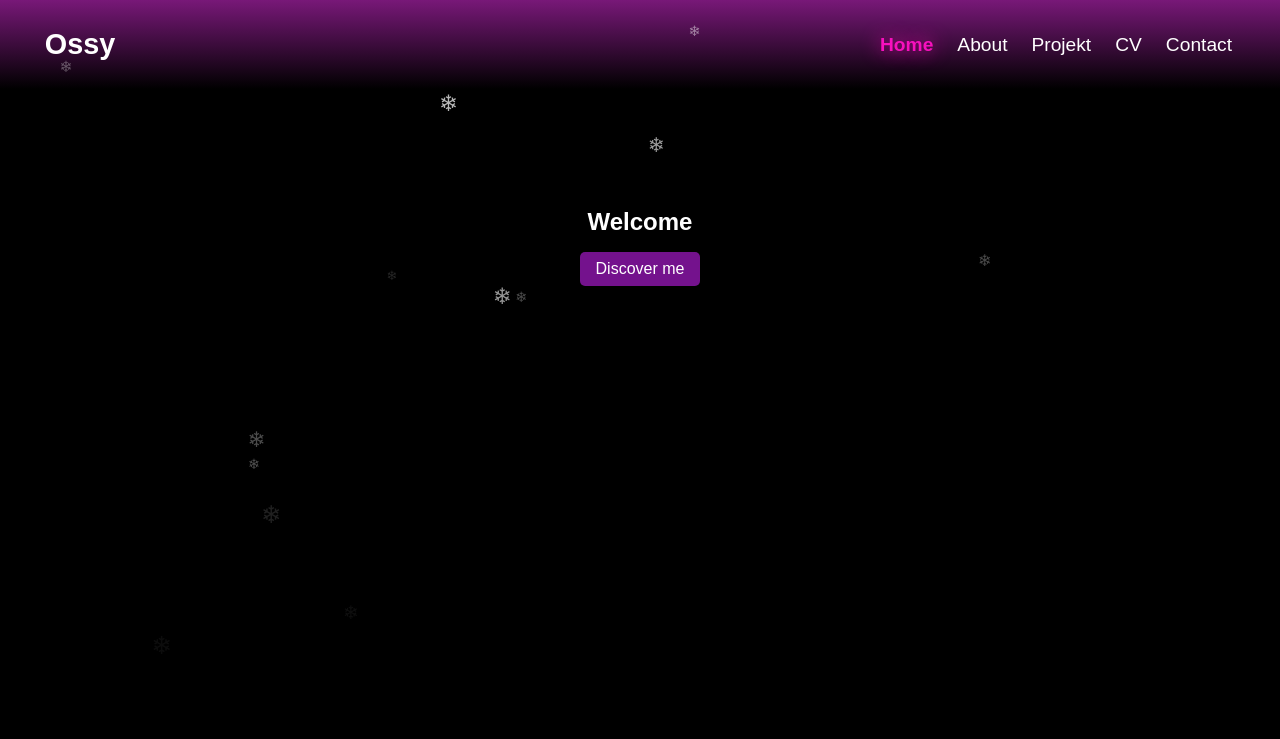
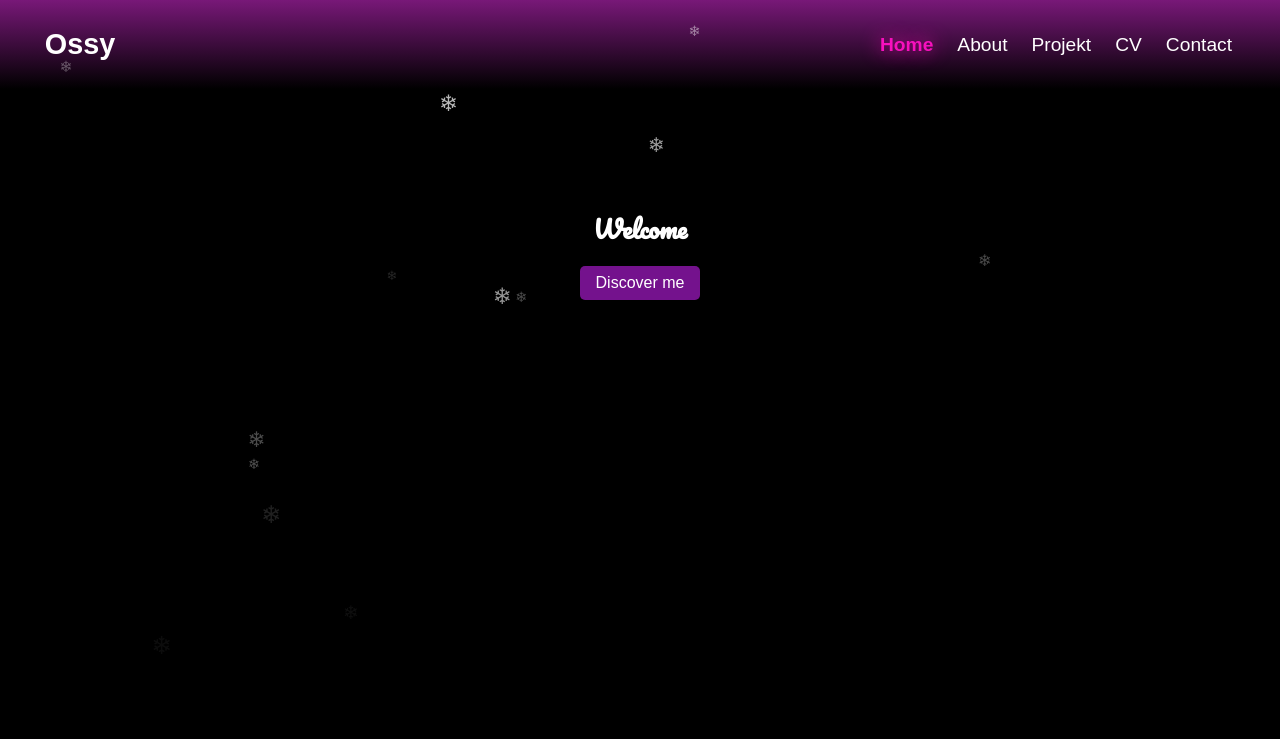
Before and after one commit to OssyCA/Portfolio, a plain HTML site: page index.html in a window 1280 px wide. Shown: the top 739 px of the page. Drawn offline with Linux system fonts and the light colour scheme.

Commit message:
Fixed welcome

```diff
--- a/index.html
+++ b/index.html
@@ -6,6 +6,7 @@
     <meta name="viewport" content="width=device-width, initial-scale=1.0">
     <title>Ossy website</title>
     <link rel="stylesheet" href="style.css">
+    <link href="https://fonts.googleapis.com/css2?family=Pacifico&display=swap" rel="stylesheet">
     <script src="script.js" defer></script>
     <script src="https://kit.fontawesome.com/cb19c9f494.js" crossorigin="anonymous"></script>
 </head>
--- a/style.css
+++ b/style.css
@@ -38,7 +38,7 @@ section{
     margin: 0 auto ;
 }
 
-/* CONTAINER TO KEEP CONTENT CENTERED */
+/* CONTAINER*/
 .container {
     width: 100%;
     max-width: 50em;
@@ -122,6 +122,7 @@ main {
 
 /* INDEX SECTION */
 .welcomeHeader{
+    font-family: 'Pacifico', cursive; /* Ändra fonten */
     display: flex;
     flex-direction: column;
     align-items: center;
```
